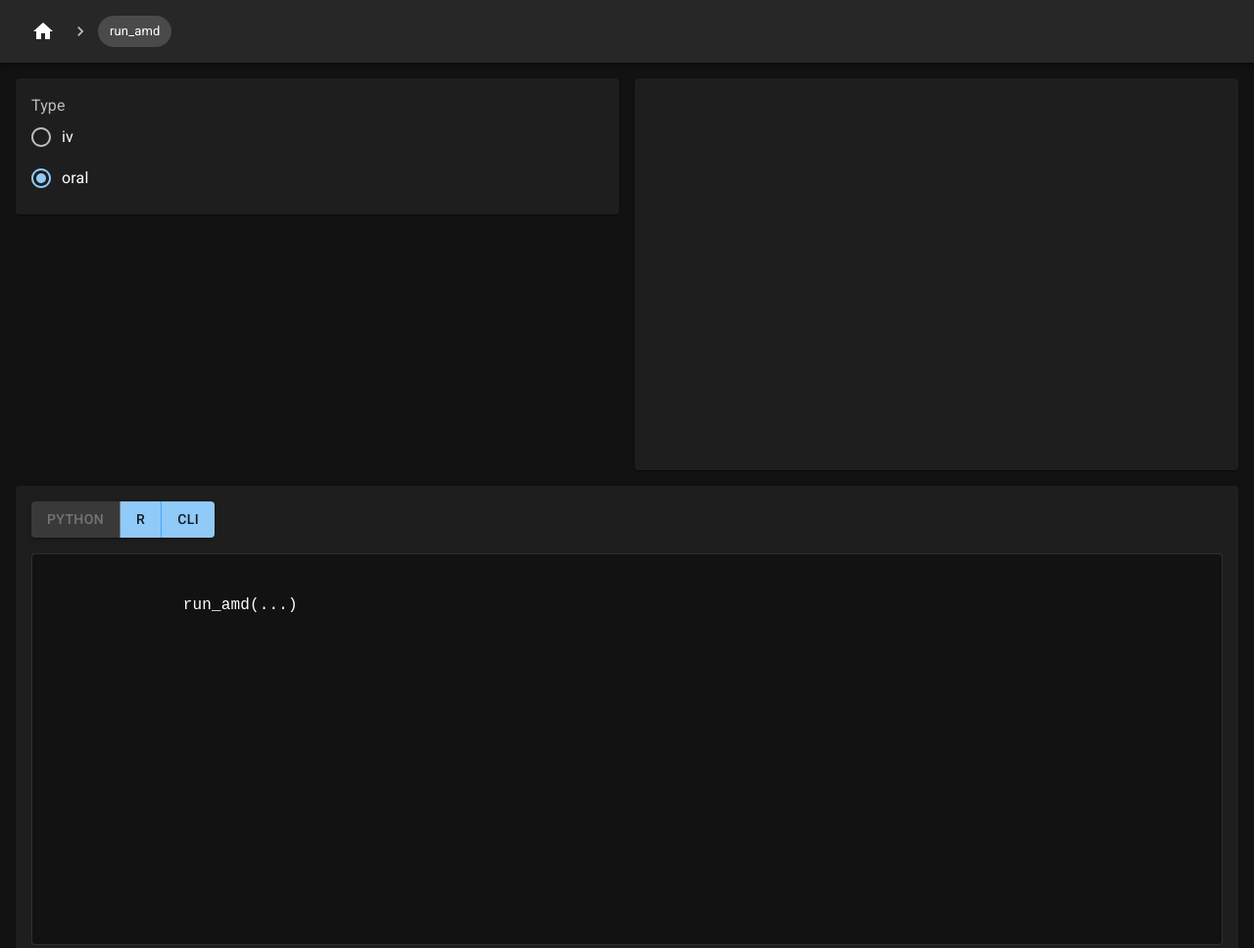
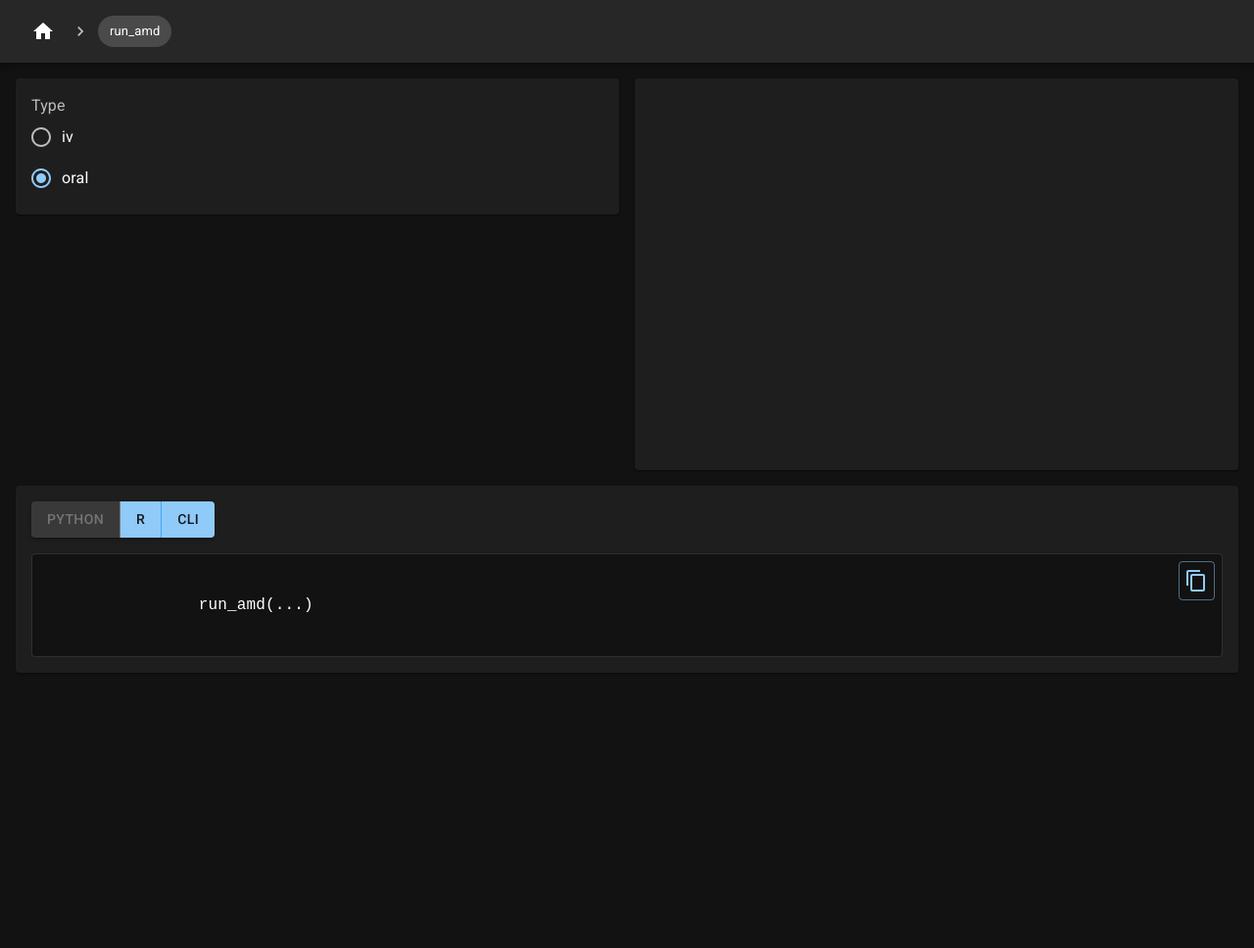
Before and after one commit to pharmpy/amdui, a Gatsby site: page /run_amd in a window 1280 px wide. Shown: the whole page at 98% size. After the commit the page ends 800 px from the top, so only its background shows below. Built offline with nearby package versions, Linux system fonts and the light colour scheme; Gatsby itself is replaced by a stand-in of ours.

Commit message:
Add copy-to-clipboard button to snippet

```diff
--- /dev/null
+++ b/src/ui/lib/text/HighlightGrammar.tsx
@@ -0,0 +1,102 @@
+import React, {useEffect, useState} from 'react';
+
+import Box from '@mui/material/Box';
+import Paper from '@mui/material/Paper';
+import ContentCopyIcon from '@mui/icons-material/ContentCopy';
+import Button from '@mui/material/Button';
+import Tooltip from '@mui/material/Tooltip';
+import ErrorOutlineIcon from '@mui/icons-material/ErrorOutline';
+import {Check} from '@mui/icons-material';
+import saveTextToClipboard from '../output/saveTextToClipboard';
+
+interface Props {
+	language: string;
+	word: string;
+}
+
+const init = '';
+const success = 'Copied to clipboard';
+const error = 'Could not copy to clipboard, try manually';
+
+type State = typeof init | typeof success | typeof error;
+
+function CopyToClipboardIcon({state}: {state: State}) {
+	// eslint-disable-next-line default-case
+	switch (state) {
+		case init:
+			return <ContentCopyIcon />;
+		case success:
+			return <Check />;
+		case error:
+			return <ErrorOutlineIcon />;
+	}
+}
+
+const copyToClipboardColor = (state: State) => {
+	// eslint-disable-next-line default-case
+	switch (state) {
+		case init:
+			return undefined;
+		case success:
+			return 'success';
+		case error:
+			return 'error';
+	}
+};
+
+function HighlightGrammar({language, word}: Props) {
+	const [tooltipText, setTooltipText] = useState<State>(init);
+	const [open, setOpen] = useState<boolean>(false);
+	const handleOpen = () => {
+		setTooltipText(init);
+	};
+
+	const handleClose = () => {
+		setOpen(false);
+	};
+
+	useEffect(() => {
+		setTooltipText(init);
+		setOpen(false);
+	}, [language, word]);
+	return (
+		<Paper variant="outlined" sx={{display: 'flex', position: 'relative'}}>
+			<Tooltip
+				open={open}
+				title={tooltipText}
+				placement="left"
+				onClose={handleClose}
+				onOpen={handleOpen}
+			>
+				<Button
+					variant="outlined"
+					color={copyToClipboardColor(tooltipText)}
+					sx={{
+						position: 'absolute',
+						top: '.5em',
+						right: '.5em',
+						padding: '.5em .4em',
+						minWidth: 0,
+					}}
+					onClick={async () => {
+						try {
+							await saveTextToClipboard(word);
+							setTooltipText(success);
+						} catch {
+							setTooltipText(error);
+						} finally {
+							setOpen(true);
+						}
+					}}
+				>
+					<CopyToClipboardIcon state={tooltipText} />
+				</Button>
+			</Tooltip>
+			<Box sx={{padding: 2}}>
+				<pre style={{margin: 0}}>{word}</pre>
+			</Box>
+		</Paper>
+	);
+}
+
+export default HighlightGrammar;
--- a/src/ui/model/Snippet.tsx
+++ b/src/ui/model/Snippet.tsx
@@ -4,7 +4,7 @@ import Button from '@mui/material/Button';
 import ButtonGroup from '@mui/material/ButtonGroup';
 
 import Grid from '@mui/material/Grid';
-import Paper from '@mui/material/Paper';
+import HighlightGrammar from '../lib/text/HighlightGrammar';
 
 const languages = {
 	python: 'Python',
@@ -42,9 +42,7 @@ function Snippet() {
 				</ButtonGroup>
 			</Grid>
 			<Grid item xs={12}>
-				<Paper variant="outlined" sx={{height: 400}}>
-					<pre>{code}</pre>
-				</Paper>
+				<HighlightGrammar language={language} word={code} />
 			</Grid>
 		</Grid>
 	);
```
